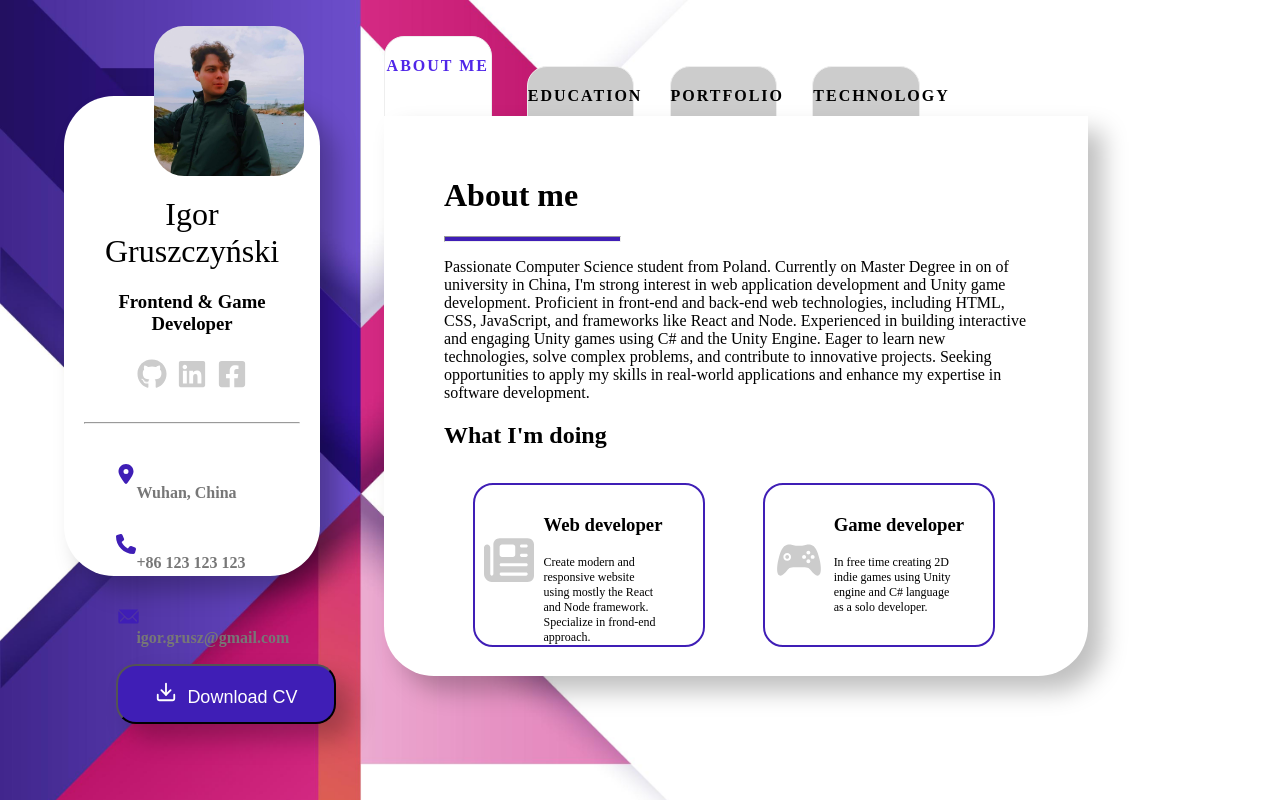
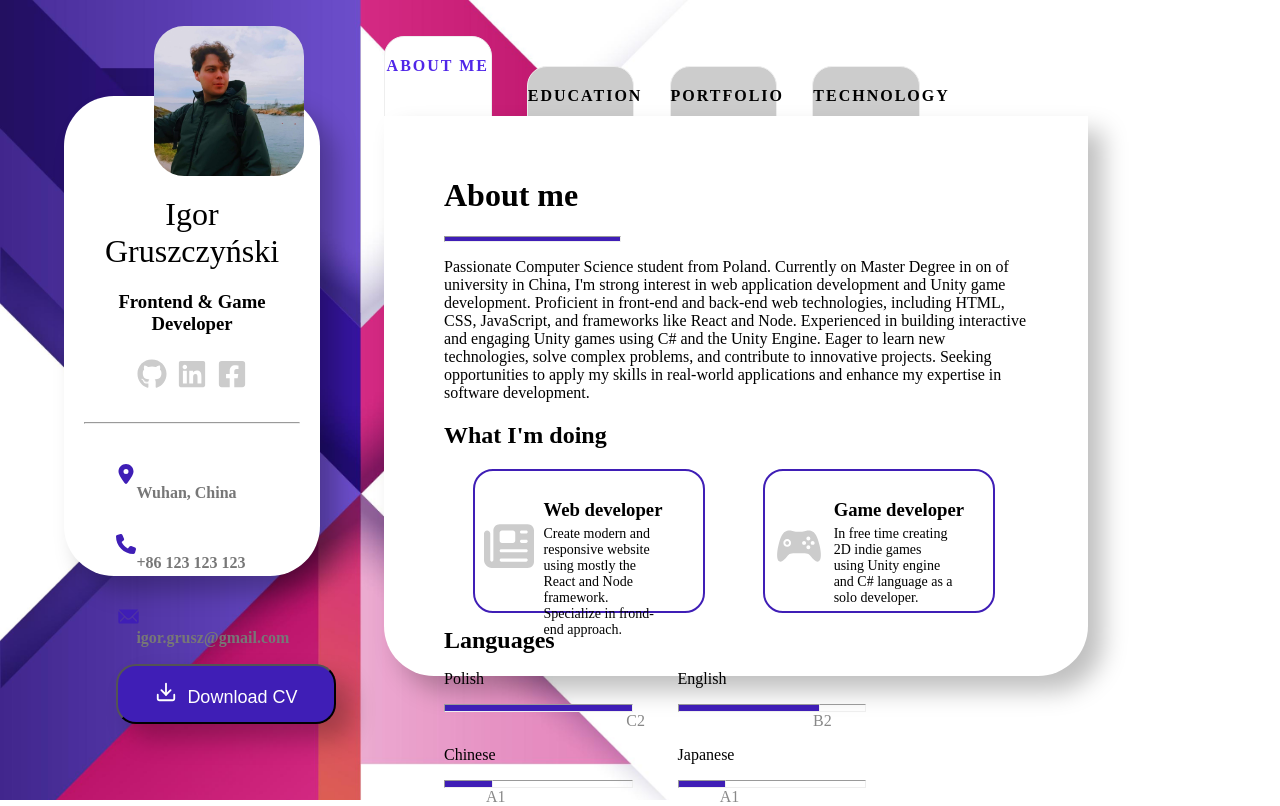
Before and after one commit to I-Gruszczynski/website_cv, a React (Create React App) app: page / in a window 1280 px wide. Built offline with nearby package versions, Linux system fonts and the light colour scheme.

Commit message:
Adding language in aboutPage

```diff
--- a/src/components/aboutme/aboutme.js
+++ b/src/components/aboutme/aboutme.js
@@ -48,6 +48,49 @@ const aboutme = () => {
               </p>
             </div>
           </div>
+          <div className="main-aboutme-text-lang">
+            <h2>Languages</h2>
+            <div className="main-aboutme-text-lang-box">
+              <p>Polish</p>
+              <hr className="main-aboutme-text-lang-bar-pl" />
+              <hr className="main-aboutme-text-lang-bar-full" />
+              <span
+                style={{ left: "78%", position: "relative", color: "#888" }}
+              >
+                C2
+              </span>
+            </div>
+            <div className="main-aboutme-text-lang-box">
+              <p>English</p>
+              <hr className="main-aboutme-text-lang-bar-eng" />
+              <hr className="main-aboutme-text-lang-bar-full" />
+              <span
+                style={{ left: "58%", position: "relative", color: "#888" }}
+              >
+                B2
+              </span>
+            </div>
+            <div className="main-aboutme-text-lang-box">
+              <p>Chinese</p>
+              <hr className="main-aboutme-text-lang-bar-ch" />
+              <hr className="main-aboutme-text-lang-bar-full" />
+              <span
+                style={{ left: "18%", position: "relative", color: "#888" }}
+              >
+                A1
+              </span>
+            </div>
+            <div className="main-aboutme-text-lang-box">
+              <p>Japanese</p>
+              <hr className="main-aboutme-text-lang-bar-jp" />
+              <hr className="main-aboutme-text-lang-bar-full" />
+              <span
+                style={{ left: "18%", position: "relative", color: "#888" }}
+              >
+                A1
+              </span>
+            </div>
+          </div>
         </div>
       </div>
     </div>
--- a/src/components/aboutme/aboutme.scss
+++ b/src/components/aboutme/aboutme.scss
@@ -13,8 +13,8 @@
 .main-aboutme-text-do-box {
   float: left;
   width: 39%;
-  margin: 2.5% 5%;
-  height: 160px;
+  margin: 0% 5% 2.5% 5%;
+  height: 140px;
   border: 2px solid #3f1eb6;
   border-radius: 20px;
 }
@@ -29,7 +29,56 @@
   float: left;
   width: 70%;
 }
+.main-aboutme-text-do-box-desc > h3 {
+  margin-bottom: 0px;
+}
 .main-aboutme-text-do-box-desc > p {
-  font-size: 12px;
+  font-size: 14px;
   padding-right: 40px;
+  margin-top: 5px;
 }
+.main-aboutme-text-lang > h2 {
+  margin-bottom: 0px;
+}
+.main-aboutme-text-lang-box {
+  position: relative;
+  width: 40%;
+  float: left;
+}
+.main-aboutme-text-lang-bar-pl {
+  position: absolute;
+  height: 6px;
+  margin: 0px;
+  background-color: #3f1eb6;
+  color: #3f1eb6;
+  width: 80%;
+}
+.main-aboutme-text-lang-bar-eng {
+  position: absolute;
+  height: 6px;
+  margin: 0px;
+  background-color: #3f1eb6;
+  color: #3f1eb6;
+  width: 60%;
+}
+.main-aboutme-text-lang-bar-ch {
+  position: absolute;
+  height: 6px;
+  margin: 0px;
+  background-color: #3f1eb6;
+  color: #3f1eb6;
+  width: 20%;
+}
+.main-aboutme-text-lang-bar-jp {
+  position: absolute;
+  height: 6px;
+  margin: 0px;
+  background-color: #3f1eb6;
+  color: #3f1eb6;
+  width: 20%;
+}
+.main-aboutme-text-lang-bar-full {
+  width: 80%;
+  height: 6px;
+  margin: 0px;
+}
```
